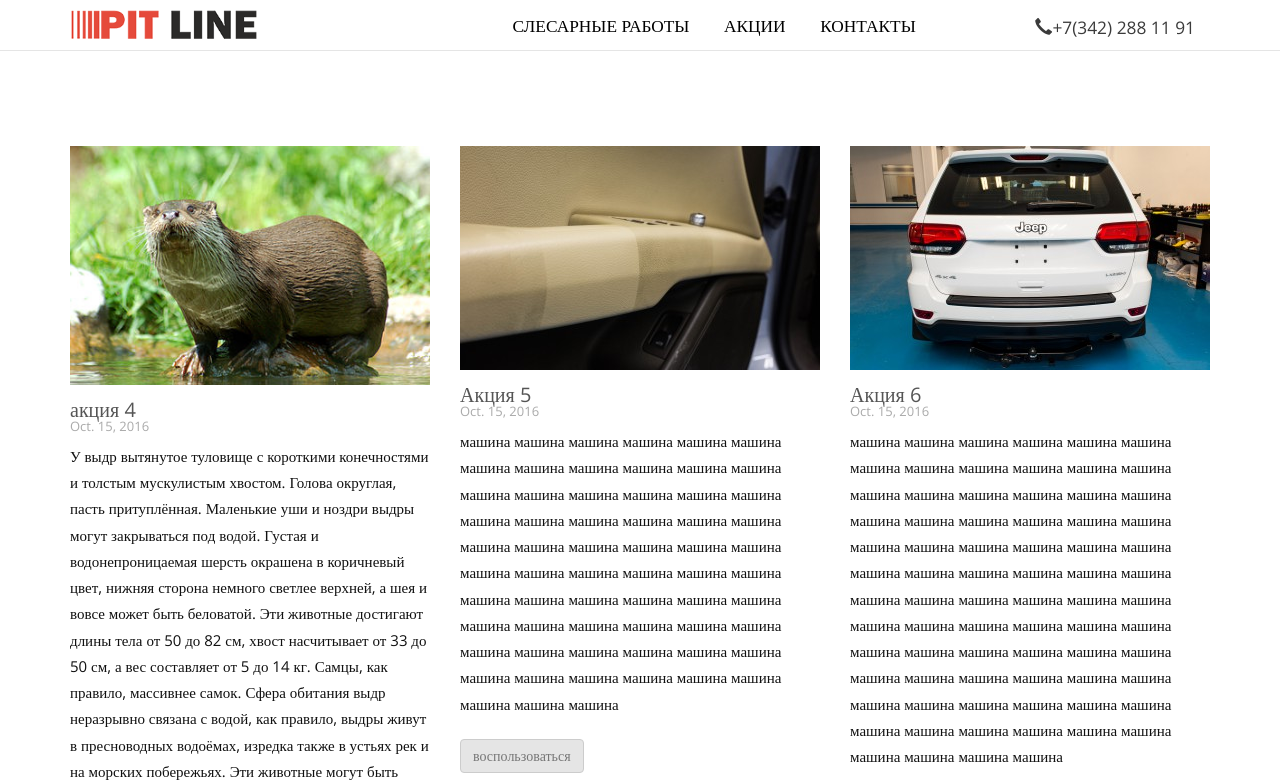
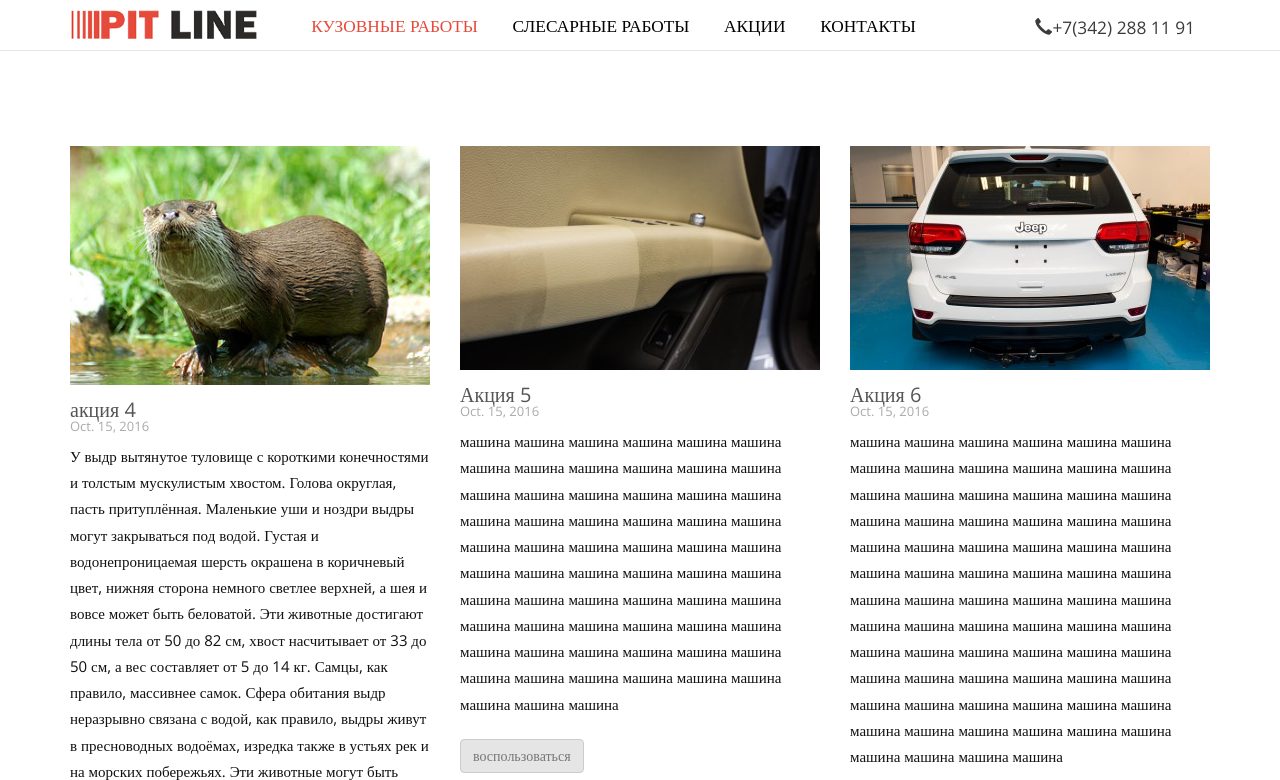
Before and after one commit to che4web/pitline, a Django app: a page that uses app/templates/base.html in a window 1280 px wide, with the pointer over the restyled element. Shown: the top 780 px of the page. Run offline with Django 3.2, Linux system fonts and the light colour scheme; data comes from the database, SQL or seed files in the repository; some libraries are stand-ins or nearby versions.

Commit message:
some fix

```diff
--- a/app/static/app/content/style.css
+++ b/app/static/app/content/style.css
@@ -2130,3 +2130,8 @@
 .navbar-inverse .navbar-nav-small>li>a{
     color:#ffffff;
 }
+
+
+.navbar-inverse .navbar-nav > li > a:hover{
+    color:#E54A3B;
+}
```
Also changed, not shown: app/static/app/images/main-slesar.jpg, 1 other file.
